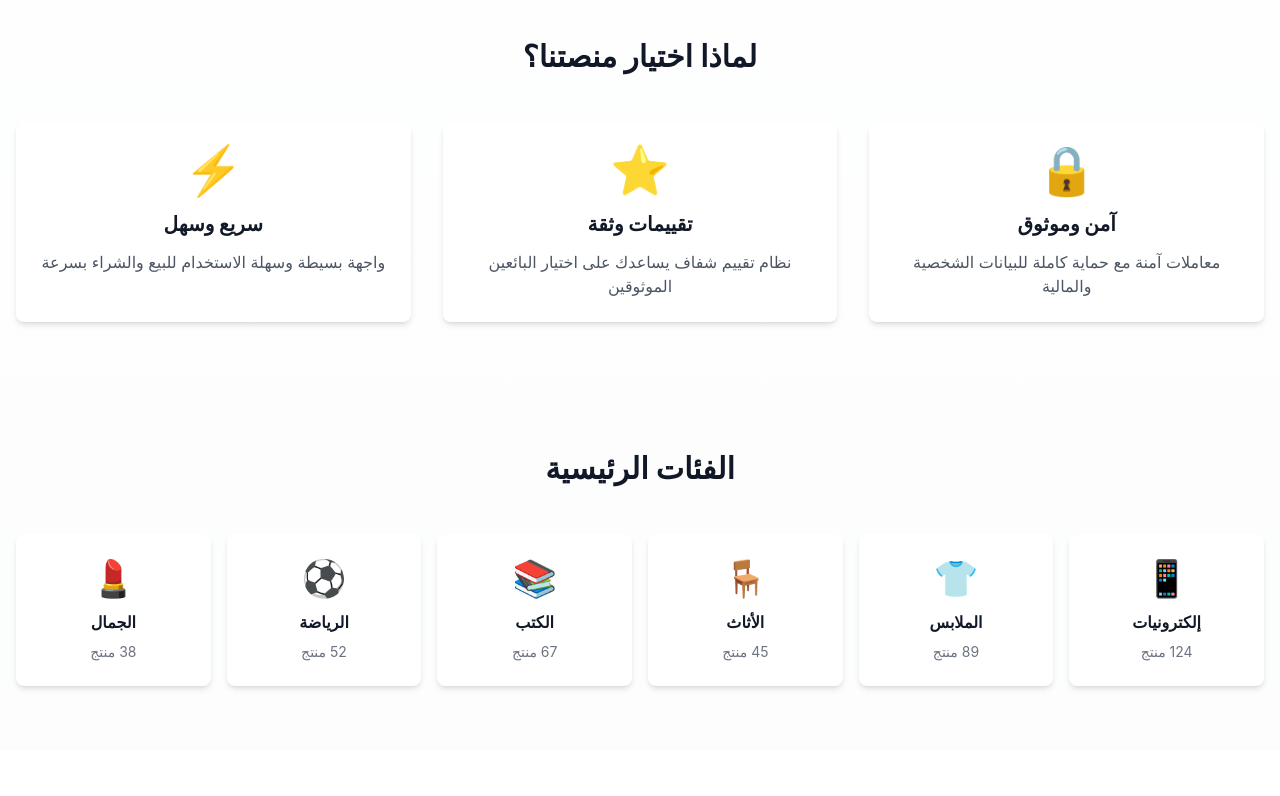
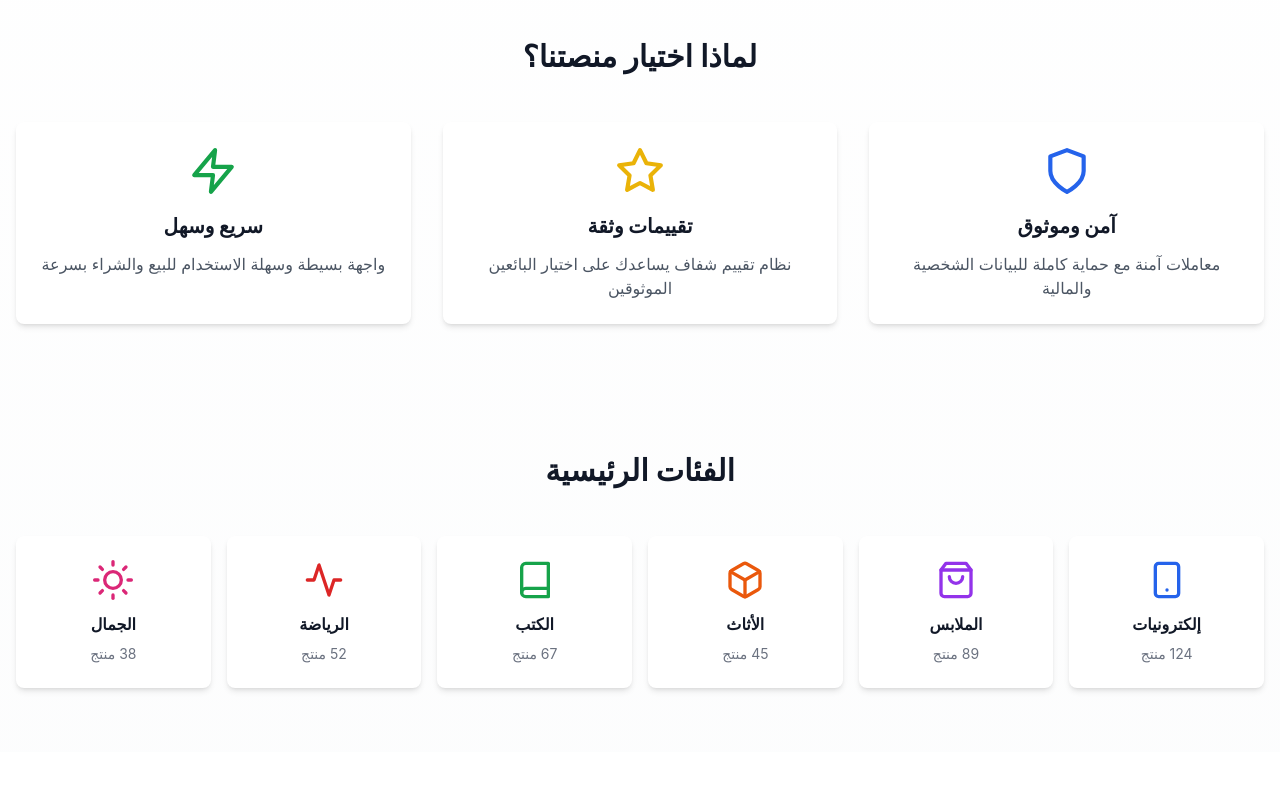
Before and after one commit to AHMED-JMD/e-comm_front, a React (Vite) app: page / in a window 1280 px wide. Shown: the part 488-1284 px from the top of the page. Built offline with nearby package versions, Linux system fonts and the light colour scheme.

Commit message:
changes in home page

```diff
--- a/src/pages/Home.jsx
+++ b/src/pages/Home.jsx
@@ -1,14 +1,49 @@
 import { Link } from "react-router-dom";
-import { FiArrowRight, FiTrendingUp, FiShield, FiZap } from "react-icons/fi";
+import {
+  FiArrowRight,
+  FiShield,
+  FiZap,
+  FiStar,
+  FiSmartphone,
+  FiShoppingBag,
+  FiBox,
+  FiBook,
+  FiActivity,
+  FiSun,
+} from "react-icons/fi";
 import { useState } from "react";
 
 const CATEGORIES = [
-  { id: 1, name: "إلكترونيات", icon: "📱", count: 124 },
-  { id: 2, name: "الملابس", icon: "👕", count: 89 },
-  { id: 3, name: "الأثاث", icon: "🪑", count: 45 },
-  { id: 4, name: "الكتب", icon: "📚", count: 67 },
-  { id: 5, name: "الرياضة", icon: "⚽", count: 52 },
-  { id: 6, name: "الجمال", icon: "💄", count: 38 },
+  {
+    id: 1,
+    name: "إلكترونيات",
+    icon: FiSmartphone,
+    color: "text-blue-600",
+    count: 124,
+  },
+  {
+    id: 2,
+    name: "الملابس",
+    icon: FiShoppingBag,
+    color: "text-purple-600",
+    count: 89,
+  },
+  { id: 3, name: "الأثاث", icon: FiBox, color: "text-orange-600", count: 45 },
+  { id: 4, name: "الكتب", icon: FiBook, color: "text-green-600", count: 67 },
+  {
+    id: 5,
+    name: "الرياضة",
+    icon: FiActivity,
+    color: "text-red-600",
+    count: 52,
+  },
+  {
+    id: 6,
+    name: "الجمال",
+    icon: FiSun,
+    color: "text-pink-600",
+    count: 38,
+  },
 ];
 
 const FEATURED_PRODUCTS = [
@@ -128,21 +163,27 @@ export default function Home() {
           <h2 className="section-title">لماذا اختيار منصتنا؟</h2>
           <div className="grid grid-cols-1 md:grid-cols-3 gap-8">
             <div className="card text-center">
-              <div className="text-5xl mb-4">🔒</div>
+              <div className="text-5xl mb-4">
+                <FiShield size={50} className="mx-auto text-blue-600" />
+              </div>
               <h3 className="text-xl font-bold mb-3">آمن وموثوق</h3>
               <p className="text-gray-600">
                 معاملات آمنة مع حماية كاملة للبيانات الشخصية والمالية
               </p>
             </div>
             <div className="card text-center">
-              <div className="text-5xl mb-4">⭐</div>
+              <div className="text-5xl mb-4">
+                <FiStar size={50} className="mx-auto text-yellow-500" />
+              </div>
               <h3 className="text-xl font-bold mb-3">تقييمات وثقة</h3>
               <p className="text-gray-600">
                 نظام تقييم شفاف يساعدك على اختيار البائعين الموثوقين
               </p>
             </div>
             <div className="card text-center">
-              <div className="text-5xl mb-4">⚡</div>
+              <div className="text-5xl mb-4">
+                <FiZap size={50} className="mx-auto text-green-600" />
+              </div>
               <h3 className="text-xl font-bold mb-3">سريع وسهل</h3>
               <p className="text-gray-600">
                 واجهة بسيطة وسهلة الاستخدام للبيع والشراء بسرعة
@@ -157,18 +198,25 @@ export default function Home() {
         <div className="max-w-7xl mx-auto">
           <h2 className="section-title">الفئات الرئيسية</h2>
           <div className="grid grid-cols-2 md:grid-cols-3 lg:grid-cols-6 gap-4">
-            {CATEGORIES.map((category) => (
+            {CATEGORIES.map((category) => {
+              const IconComponent = category.icon;
+              return (
                 <div
                   key={category.id}
                   className="card text-center hover:shadow-xl transition-all cursor-pointer hover:-translate-y-1"
                 >
-                <div className="text-4xl mb-3">{category.icon}</div>
+                  <div
+                    className={`text-4xl mb-3 flex justify-center ${category.color}`}
+                  >
+                    <IconComponent size={40} />
+                  </div>
                   <h3 className="font-bold text-gray-900 mb-2">
                     {category.name}
                   </h3>
                   <p className="text-sm text-gray-500">{category.count} منتج</p>
                 </div>
-            ))}
+              );
+            })}
           </div>
         </div>
       </section>
```
Lines whose indentation alone changed are shown as unchanged.
